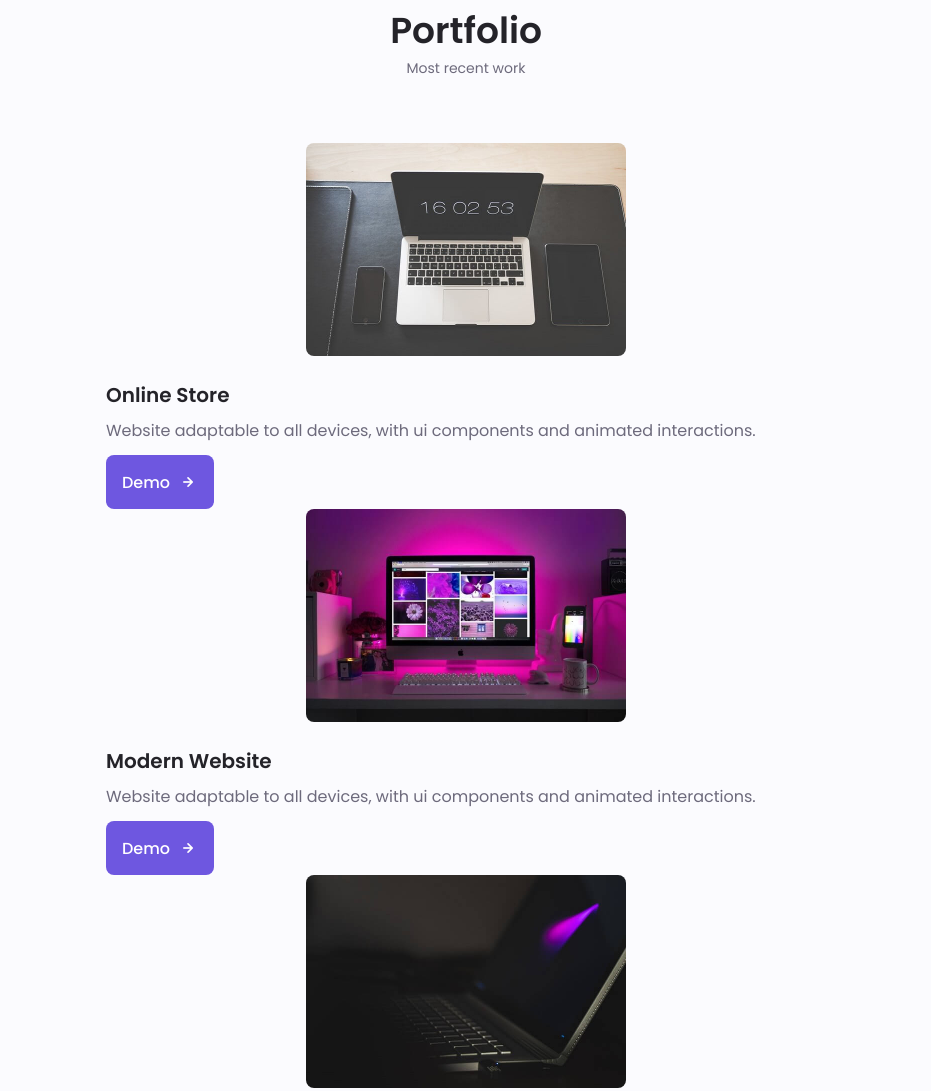
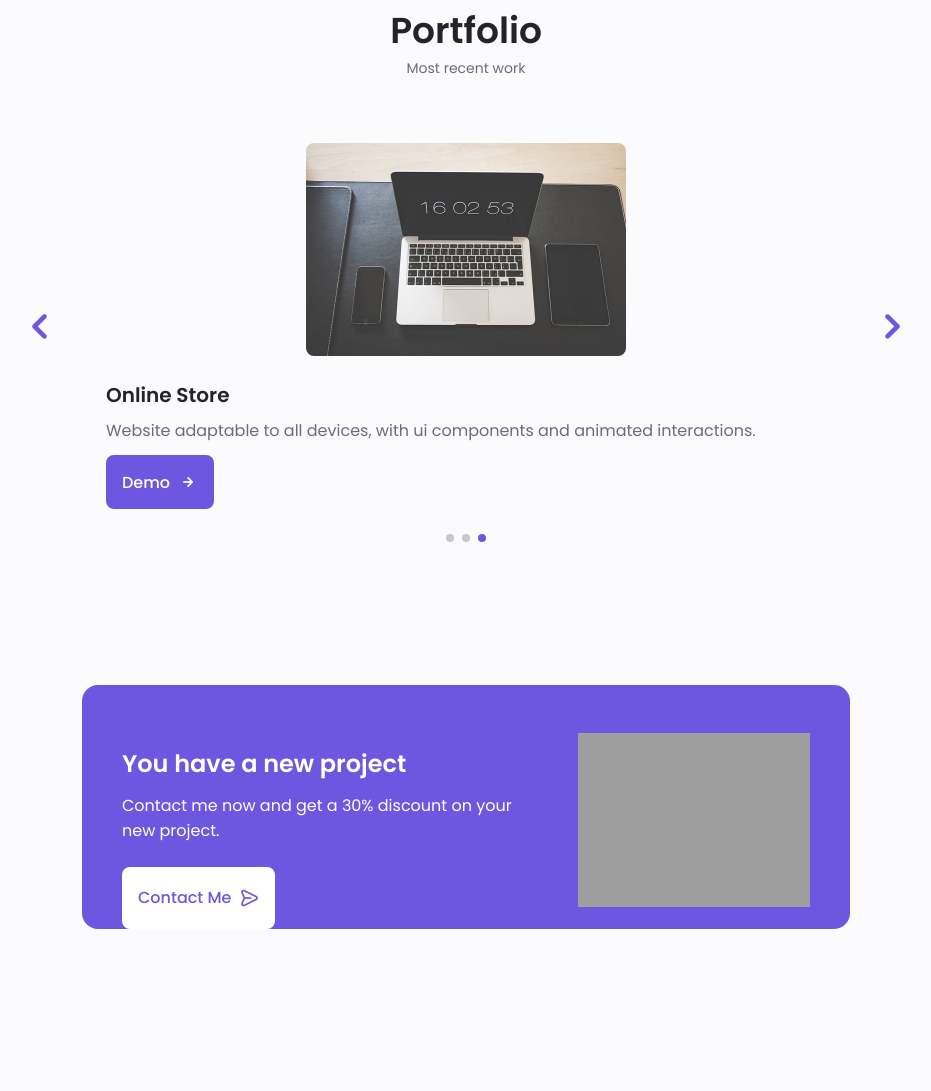
Before and after one commit to DimaKlan/Portfolio, a plain HTML site: page index.html in a window 1280 px wide. Shown: the part 3562-4653 px from the top of the page, without its empty margins (174-1105 px from the left). Drawn offline with nearby package versions, Linux system fonts and the light colour scheme; the site is published under a folder, as on GitHub Pages, so addresses that start at the root find nothing.

Commit message:
Update index.html

```diff
--- a/index.html
+++ b/index.html
@@ -9,7 +9,7 @@
     <link rel="stylesheet" href="https://unicons.iconscout.com/release/v4.0.0/css/line.css">
 
     <!--==================== SWIPER CSS ====================-->
-    <link rel="stylesheet" href="/css/swiper-bundle.min.css">
+    <link rel="stylesheet" href="css/swiper-bundle.min.css">
 
     <!--==================== CSS ====================-->
     <link rel="stylesheet" href="css/styles.css">
```
